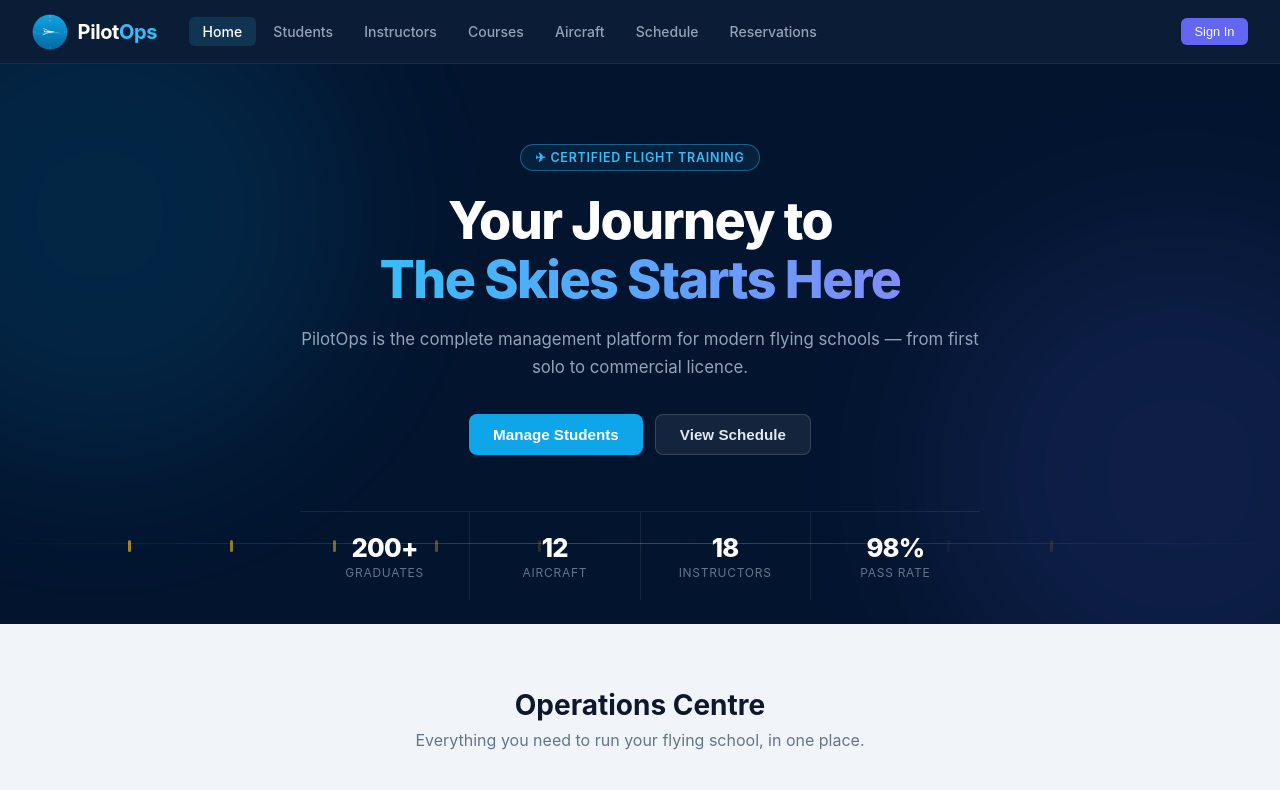
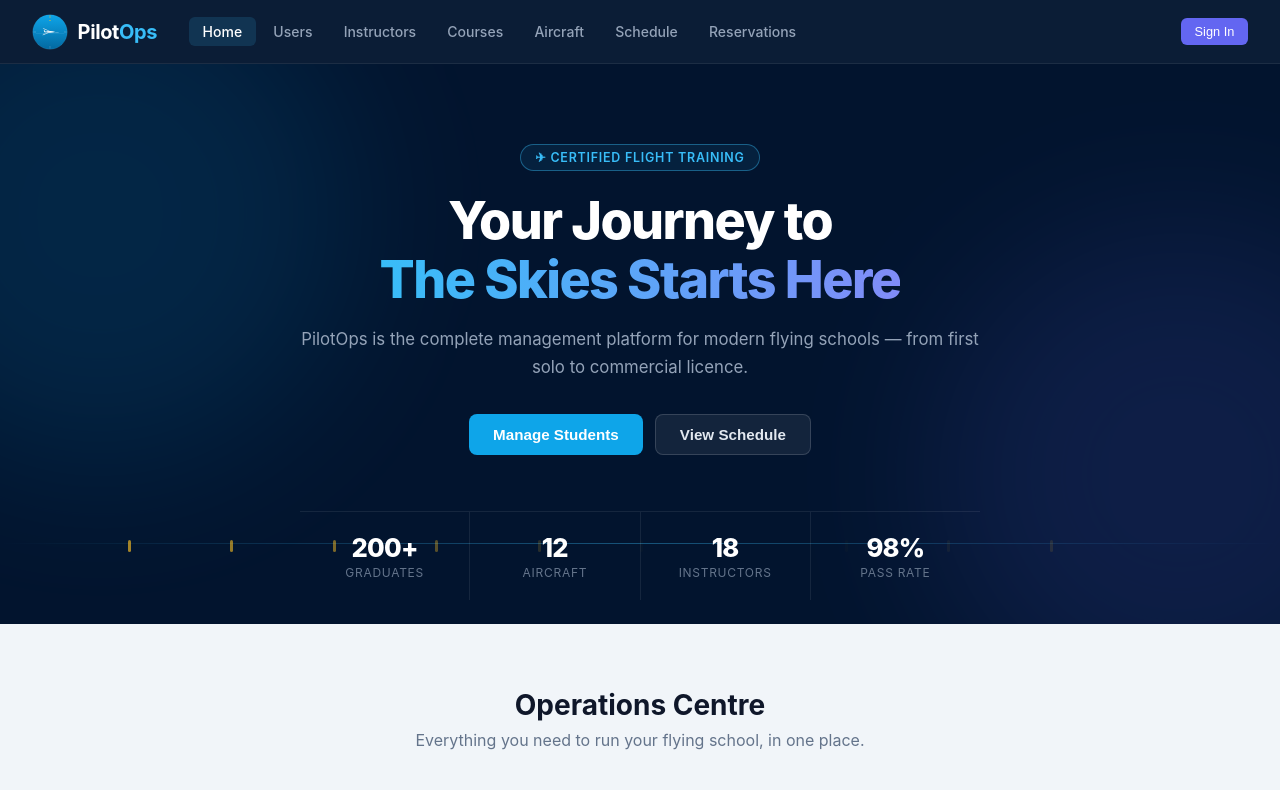
Before and after one commit to najeebmd/pilot_ops, a React (Vite) app in the folder client/: page / in a window 1280 px wide. Shown: the top 790 px of the page. Built offline with nearby package versions, Linux system fonts and the light colour scheme.

Commit message:
Rename Students nav item to Users

```diff
--- a/client/src/components/layout/Navbar.tsx
+++ b/client/src/components/layout/Navbar.tsx
@@ -6,7 +6,7 @@ import './Navbar.css';
 
 const NAV_ITEMS = [
   { to: '/',            label: 'Home' },
-  { to: '/students',    label: 'Students' },
+  { to: '/students',    label: 'Users' },
   { to: '/instructors', label: 'Instructors' },
   { to: '/courses',     label: 'Courses' },
   { to: '/aircraft',              label: 'Aircraft' },
```
